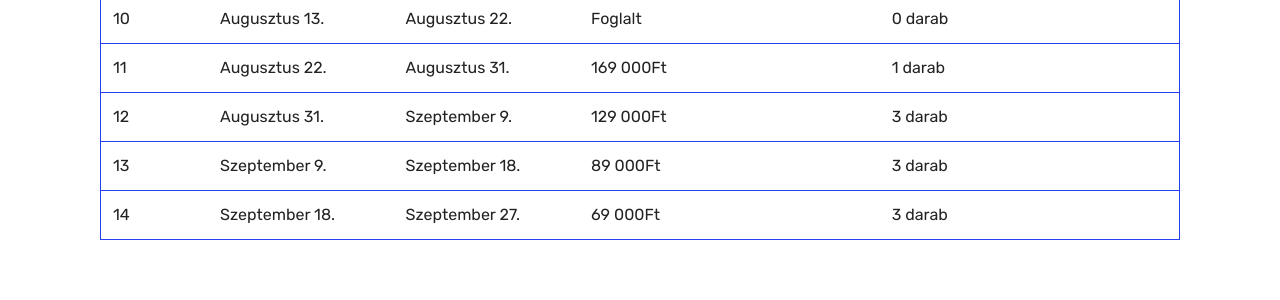
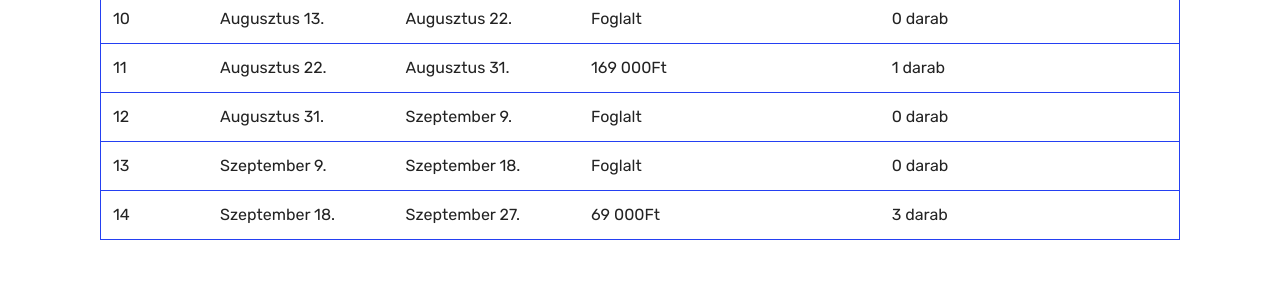
Before and after one commit to marklaszlo9/korinos_new, a Jekyll site: the page built from arak.html, in a window 1280 px wide and 900 px high, scrolled down 515 px. Shown: the part 153-453 px from the top of the window. Built offline with Jekyll 4.4.1, drawn with Linux system fonts in a browser that asks for light colours.

Commit message:
12-13 foglalt

```diff
--- a/arak.html
+++ b/arak.html
@@ -69,8 +69,8 @@
               <td class="body-item mbr-fonts-style display-7">9</td><td class="body-item mbr-fonts-style display-7">Augusztus 4.</td><td class="body-item mbr-fonts-style display-7">Augusztus 13.</td><td class="body-item mbr-fonts-style display-7">229 000Ft</td><td class="body-item mbr-fonts-style display-7">1 darab</td></tr><tr>
               <td class="body-item mbr-fonts-style display-7">10</td><td class="body-item mbr-fonts-style display-7">Augusztus 13.</td><td class="body-item mbr-fonts-style display-7">Augusztus 22.</td><td class="body-item mbr-fonts-style display-7">Foglalt</td><td class="body-item mbr-fonts-style display-7">0 darab</td></tr><tr>
               <td class="body-item mbr-fonts-style display-7">11</td><td class="body-item mbr-fonts-style display-7">Augusztus 22.</td><td class="body-item mbr-fonts-style display-7">Augusztus 31.</td><td class="body-item mbr-fonts-style display-7">169 000Ft</td><td class="body-item mbr-fonts-style display-7">1 darab</td></tr><tr>
-              <td class="body-item mbr-fonts-style display-7">12</td><td class="body-item mbr-fonts-style display-7">Augusztus 31.</td><td class="body-item mbr-fonts-style display-7">Szeptember 9.</td><td class="body-item mbr-fonts-style display-7">129 000Ft</td><td class="body-item mbr-fonts-style display-7">3 darab</td></tr><tr>
-              <td class="body-item mbr-fonts-style display-7">13</td><td class="body-item mbr-fonts-style display-7">Szeptember 9.</td><td class="body-item mbr-fonts-style display-7">Szeptember 18.</td><td class="body-item mbr-fonts-style display-7">89 000Ft</td><td class="body-item mbr-fonts-style display-7">3 darab</td></tr><tr>
+              <td class="body-item mbr-fonts-style display-7">12</td><td class="body-item mbr-fonts-style display-7">Augusztus 31.</td><td class="body-item mbr-fonts-style display-7">Szeptember 9.</td><td class="body-item mbr-fonts-style display-7">Foglalt</td><td class="body-item mbr-fonts-style display-7">0 darab</td></tr><tr>
+              <td class="body-item mbr-fonts-style display-7">13</td><td class="body-item mbr-fonts-style display-7">Szeptember 9.</td><td class="body-item mbr-fonts-style display-7">Szeptember 18.</td><td class="body-item mbr-fonts-style display-7">Foglalt</td><td class="body-item mbr-fonts-style display-7">0 darab</td></tr><tr>
               <td class="body-item mbr-fonts-style display-7">14</td><td class="body-item mbr-fonts-style display-7">Szeptember 18.</td><td class="body-item mbr-fonts-style display-7">Szeptember 27.</td><td class="body-item mbr-fonts-style display-7">69 000Ft</td><td class="body-item mbr-fonts-style display-7">3 darab</td></tr><tr>
 
 
```
